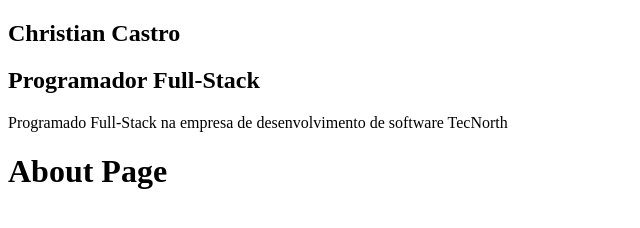
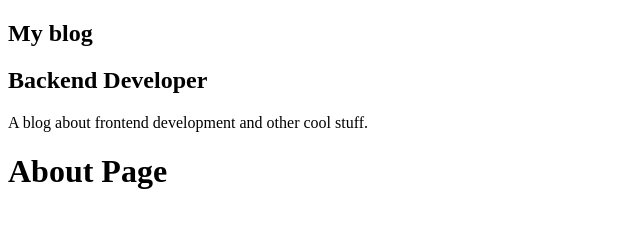
Before and after one commit to CCastro01/my-blog, a Gatsby site: page /about in a window 1280 px wide. Shown: the whole page, without its empty margins (0-640 px from the left). Built offline with nearby package versions, Linux system fonts and the light colour scheme; Gatsby itself is replaced by a stand-in of ours.

Commit message:
using hooks

```diff
--- a/gatsby-config.js
+++ b/gatsby-config.js
@@ -1,6 +1,7 @@
 module.exports = {
   siteMetadata: {
     title: `My blog`,
+    position: `Backend Developer`,
     description: `A blog  about frontend development and other cool stuff.`,
     author: `@ccastro`,
   },
--- a/src/components/Profile/index.js
+++ b/src/components/Profile/index.js
@@ -1,12 +1,36 @@
 import React from 'react'
-const Profile = () =>(
+import { useStaticQuery, graphql } from 'gatsby'
+
+const Profile = () => {
+  const {
+    site: {
+      siteMetadata: {
+        title, description, position
+      }
+    }
+  } = useStaticQuery(graphql`
+  query MySiteMetadata {
+      site{
+        siteMetadata{
+          title
+          description
+          position
+        }
+      }
+    }
+
+  `)
+
+  return(
     <div className="Profile-wrapper">
-        <h1>Christian Castro</h1>
-        <h2>Programador Full-Stack</h2>
-        <p>
-            Programado Full-Stack na empresa de desenvolvimento de software TecNorth
-        </p>
-    </div>
-)
+    <h1>{title}</h1>
+    <h2>{position}
+    </h2>
+    <p>
+      {description}
+    </p>
+  </div>
+  )
+}
 
 export default Profile
```
